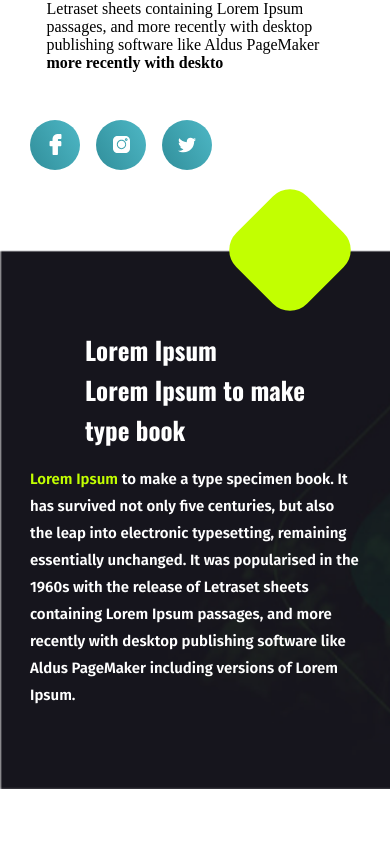
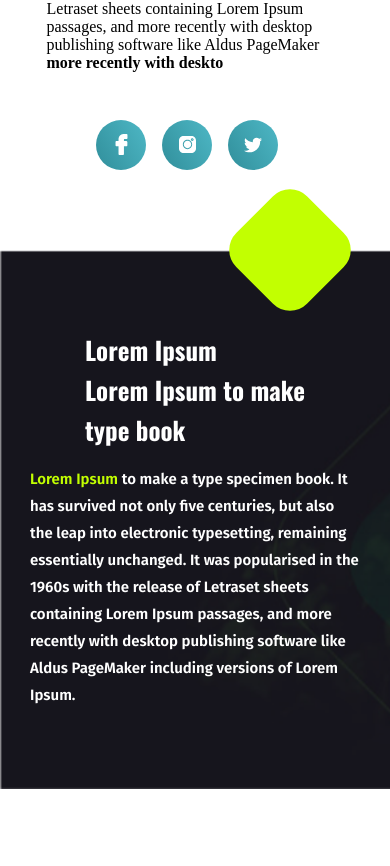
Before and after one commit to BrunoBrasolin/business-market, a website: page index.html in a window 390 px wide. Shown: the part 1688-2554 px from the top of the page. Drawn offline with nearby package versions, Linux system fonts and the light colour scheme.

Commit message:
fix social row

```diff
--- a/assets/scss/pages/_index.scss
+++ b/assets/scss/pages/_index.scss
@@ -346,6 +346,10 @@ footer {
 
     &::before {
       display: none;
+    }
+
+    &__row-social {
+      justify-content: center;
     }
   }
 }
```
Also changed, not shown: public/css/style.css.
